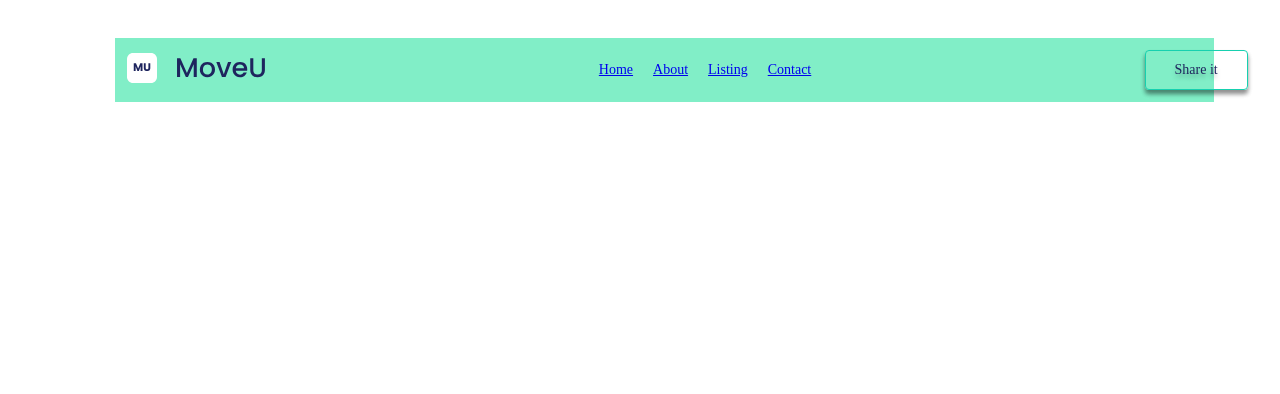
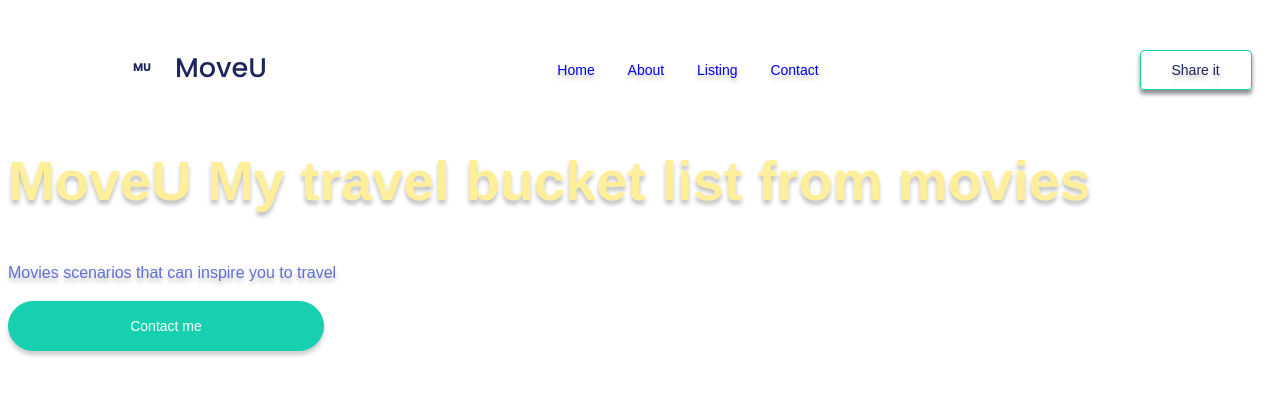
Before and after one commit to candidofabianny/move_u, a Next.js app: page / in a window 1280 px wide. Shown: the top 394 px of the page. Built offline with nearby package versions, Linux system fonts and the light colour scheme.

Commit message:
welcome texts and updated header

```diff
--- a/package.json
+++ b/package.json
@@ -9,11 +9,13 @@
     "lint": "next lint"
   },
   "dependencies": {
+    "@fontsource/poppins": "^4.5.10",
     "@types/node": "18.14.6",
     "@types/react": "18.0.28",
     "@types/react-dom": "18.0.11",
     "eslint": "8.35.0",
     "eslint-config-next": "13.2.3",
+    "link-rel": "^2.0.1",
     "next": "13.2.3",
     "react": "18.2.0",
     "react-dom": "18.2.0",
--- a/src/components/header/header.module.scss
+++ b/src/components/header/header.module.css
@@ -1,4 +1,3 @@
-@import "/src/styles/Mixings/colors.scss";
 
 .container{
     padding: 12px;
@@ -9,37 +8,33 @@
     align-items: center;
     justify-content: space-between;
 
-    background: $main_green;
+    background: transparent;
 }
 
 .logo{
-
-}
-
-.title{
-   left: 50%;
+    background: transparent;
 }
 
 
-
 .menu{
-    a + a{
-        margin-left: 20px;
-    }
-    font-family: 'Poppins';
+    font-family: 'Poppins', sans-serif;
     font-style: normal;
     font-weight: 500;
     font-size: 14px;
+    text-shadow: 0px 4px 4px rgba(0, 0, 0, 0.25);
     color: #1E255E;
 }
 
-
+.menu nav a{
+    text-decoration: none;
+    padding-right: 29px;
+}
 
 .buttonshare{
     width: 180%;
     height: 40px;
     font-display: center;
-    font-family: 'Poppins';
+    font-family: 'Poppins', sans-serif;
     font-style: normal;
     font-size: 14px;
     color: #1E255E;
--- a/src/components/header/index.tsx
+++ b/src/components/header/index.tsx
@@ -1,21 +1,23 @@
 import React from "react";
 import Image from "next/image";
 import Logo from "/public/images/Vector.svg"
-import Title from "/public/images/logo_title.svg"
 import Link from "next/link";
-import Styles from "./header.module.scss";
+import Styles from "./header.module.css";
+import {linkRel} from 'link-rel'
 
 const Header = () => {
     return <div className={Styles.container}>
         <div className={Styles.logo}>
-            <Image src={Logo} alt={""} />
+            <Image src={Logo} alt={"logo"} />
 
         </div>
         <div className={Styles.menu}>
-                <Link href="/">Home</Link>
-                <Link href="/">About</Link>
-                <Link href="/">Listing</Link>
-                <Link href="/">Contact</Link>
+            <nav>
+                <Link href="/">Home </Link>
+                <Link href="/" >About </Link>
+                <Link href="/">Listing </Link>
+                <Link href="/">Contact </Link>
+                </nav>
         </div>
         <div className={Styles.buttonAction}>
                 <button className={Styles.buttonshare}>Share it</button>
--- /dev/null
+++ b/src/components/welcome/index.tsx
@@ -0,0 +1,15 @@
+import React from "react";
+import Styles from "./welcome.module.css";
+
+const Welcome = () => {
+    return <div className={Styles.container}>
+        <div className={Styles.text}></div>
+        <h1 className={Styles.h1}>MoveU My travel bucket list from movies</h1>
+        <p className={Styles.p}>Movies scenarios that can inspire you to travel</p>
+        <button className={Styles.buttonshare}>Contact me</button>
+        <div className={Styles.box}></div>
+        <div className={Styles.image}></div>
+    </div>
+}
+
+export default Welcome;
--- /dev/null
+++ b/src/components/welcome/welcome.module.css
@@ -0,0 +1,40 @@
+
+
+.h1{
+    font-family: 'Poppins', sans-serif;
+    font-style: normal;
+    font-weight: 700;
+    font-size: 56px;
+    line-height: 84px;
+
+    color: #FFEF9B;
+
+    text-shadow: 0px 4px 4px rgba(0, 0, 0, 0.25);
+    }
+
+
+.p{
+    font-family: 'Poppins', sans-serif;
+font-style: normal;
+font-weight: 400;
+font-size: 16px;
+line-height: 24px;
+text-shadow: 0px 4px 4px rgba(0, 0, 0, 0.25);
+color: rgba(37, 55, 199, 0.7);
+}
+
+.buttonshare{
+    width: 25%;
+    height: 50px;
+    color: #FFFFFF;
+    font-size: 14px;
+    font-weight: 500;
+    font-display: center;
+    font-family: 'Poppins', sans-serif;
+    left: 165px;
+    top: 560px;
+    border: 1px solid #17D0AF;
+    background: #17D0AF;
+    box-shadow: 0px 4px 4px rgba(0, 0, 0, 0.1), 0px 4px 4px rgba(0, 0, 0, 0.1);
+    border-radius: 100px;
+}
--- a/src/pages/index.tsx
+++ b/src/pages/index.tsx
@@ -1,7 +1,9 @@
 import Image from 'next/image'
 import { Inter } from 'next/font/google'
-import styles from '@/pages/Home.module.scss'
+import styles from '@/pages/Home.module.css'
+import Styles from '@/components/welcome/welcome.module.scss';
 import Header from '@/components/header'
+import Welcome from '@/components/welcome'
 
 const inter = Inter({ subsets: ['latin'] })
 
@@ -9,6 +11,7 @@ export default function Home() {
   return (
     <div className={styles.container}>
       <Header />
+      <Welcome />
       </div>
   )
 }
```
Also changed, not shown: src/pages/Home.module.css (renamed from src/pages/Home.module.scss), 1 other file (tests, documents, lock files or other folders).
